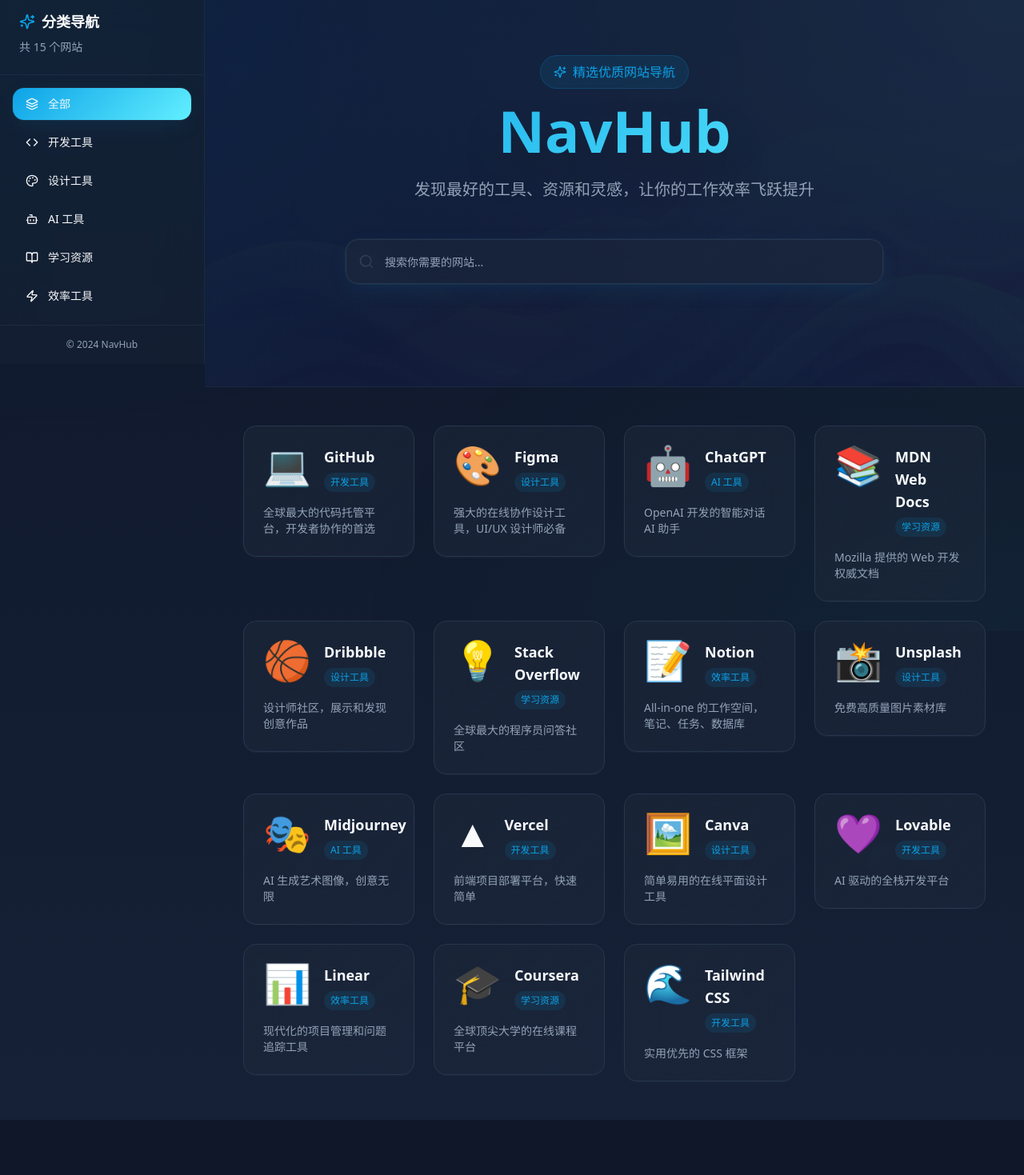
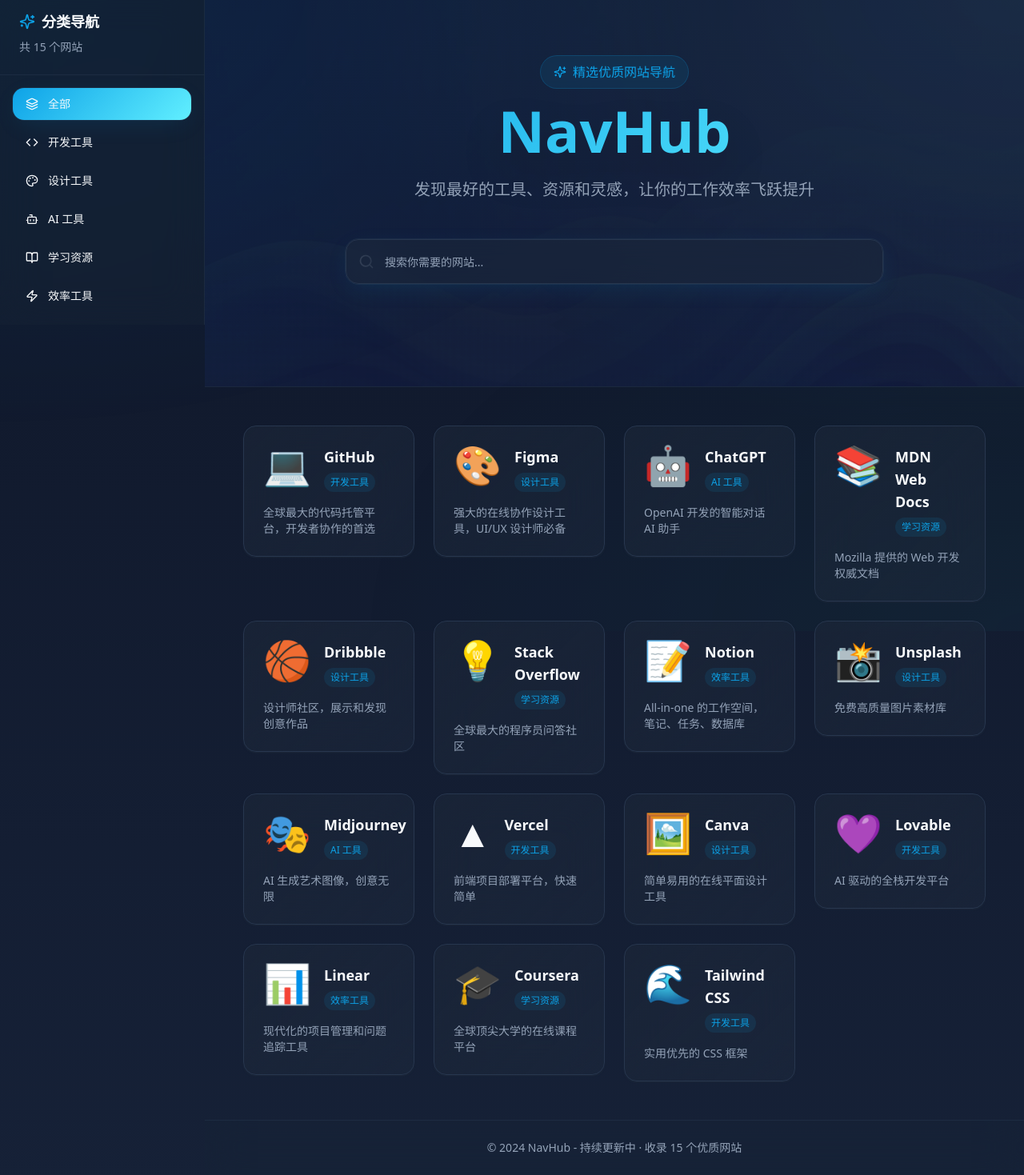
Before and after one commit to bearBoy80/react-directory, a React (Vite) app: page / in a window 1280 px wide. Shown: the part 11-1480 px from the top of the page at 80% size. Before the commit the page ends 1411 px from the top, so only its background shows below. Built offline with nearby package versions, Linux system fonts and the light colour scheme; the HTML template or start-up script is replaced by a standard one.

Commit message:
feat: Add footer component

```diff
--- /dev/null
+++ b/src/components/Footer.tsx
@@ -0,0 +1,15 @@
+import { sites } from "@/data/sites";
+
+const Footer = () => {
+  return (
+    <footer className="py-6 px-4 border-t border-border/50 bg-card/20 backdrop-blur-xl relative z-10">
+      <div className="container mx-auto text-center text-sm text-muted-foreground">
+        <p>
+          © 2024 NavHub - 持续更新中 · 收录 {sites.length} 个优质网站
+        </p>
+      </div>
+    </footer>
+  );
+};
+
+export default Footer;
--- a/src/components/Sidebar.tsx
+++ b/src/components/Sidebar.tsx
@@ -55,12 +55,6 @@ const Sidebar = ({ categories, activeCategory, onCategoryChange, totalSites }: S
           })}
         </nav>
       </ScrollArea>
-
-      <div className="p-4 border-t border-border/50">
-        <p className="text-xs text-muted-foreground text-center">
-          © 2024 NavHub
-        </p>
-      </div>
     </aside>
   );
 };
--- a/src/pages/Index.tsx
+++ b/src/pages/Index.tsx
@@ -3,6 +3,7 @@ import SearchBar from "@/components/SearchBar";
 import Sidebar from "@/components/Sidebar";
 import MobileCategorySheet from "@/components/MobileCategorySheet";
 import SiteCard from "@/components/SiteCard";
+import Footer from "@/components/Footer";
 import { sites, categories } from "@/data/sites";
 import heroBg from "@/assets/hero-bg.jpg";
 import { Sparkles } from "lucide-react";
@@ -98,6 +99,9 @@ const Index = () => {
             )}
           </div>
         </section>
+
+        {/* Footer */}
+        <Footer />
       </div>
     </div>
   );
```
